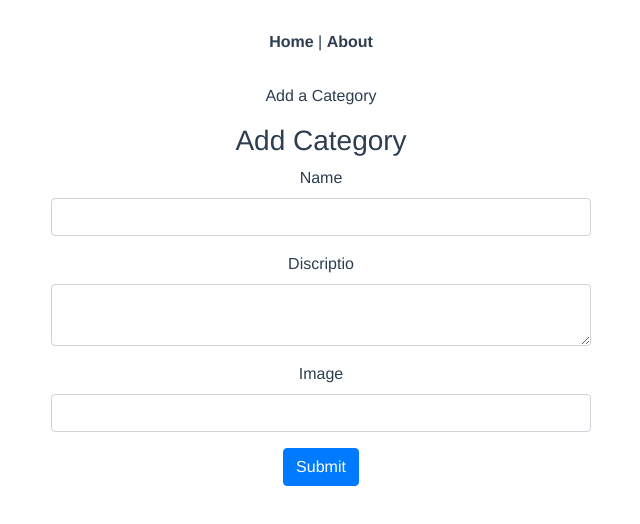
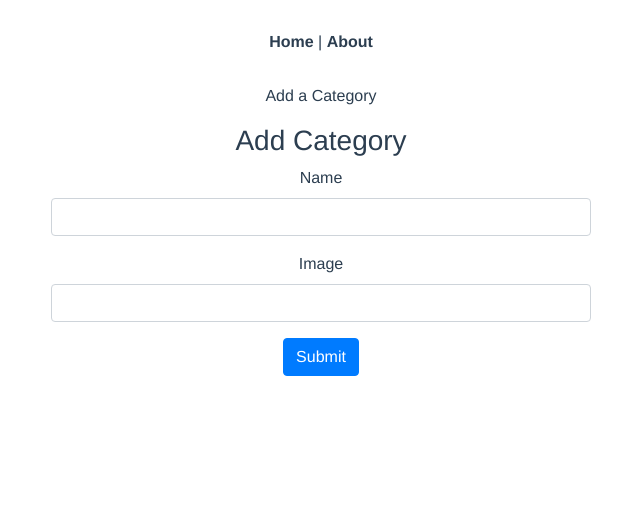
Before and after one commit to Mahabubmon/E-Commerce_App, a Vue app: page /admin/category/add in a window 1280 px wide. Shown: the top 524 px of the page, without its empty margins (319-959 px from the left). Built offline with nearby package versions, Linux system fonts and the light colour scheme.

Commit message:
Addcategory file error

```diff
--- a/src/router/index.js
+++ b/src/router/index.js
@@ -6,7 +6,8 @@
   {
     path: '/',
     name: 'home',
-    component: HomeView
+    component: HomeView,
+
   },
   {
     path: '/about',
@@ -18,7 +19,7 @@
   },
   {
     path: '/admin/category/add',
-    name: 'Adcategory',
+    name: 'Addcategory',
     component: AddCategory
   },
 ]
--- a/src/views/Category/AddCategory.vue
+++ b/src/views/Category/AddCategory.vue
@@ -14,10 +14,10 @@
                     <label for=""> Name</label>
                         <input type="text" class="form-control" v-model="categoryName" />
                 </div>
-                <div class="form-group">
+                <!-- <div class="form-group">
                     <label for=""> Discriptio</label>
                         <textarea type="text" class="form-control" v-model="description"/>
-                </div>
+                </div> -->
                 <div class="form-group">
                     <label for=""> Image</label>
                         <input type="text" class="form-control" v-model="imageUrl"/>
@@ -32,7 +32,7 @@
 </template>
 
 <script>
-//const axios = require("axios");
+// const axios = require("axios");
 export default{
 
     data(){
@@ -45,7 +45,7 @@
     },
     method:{
         addCategory(){
-        console.log(this.categoryName,this.description);
+        console.log(this.categoryName,this.description)
         }
     }
 };
```
